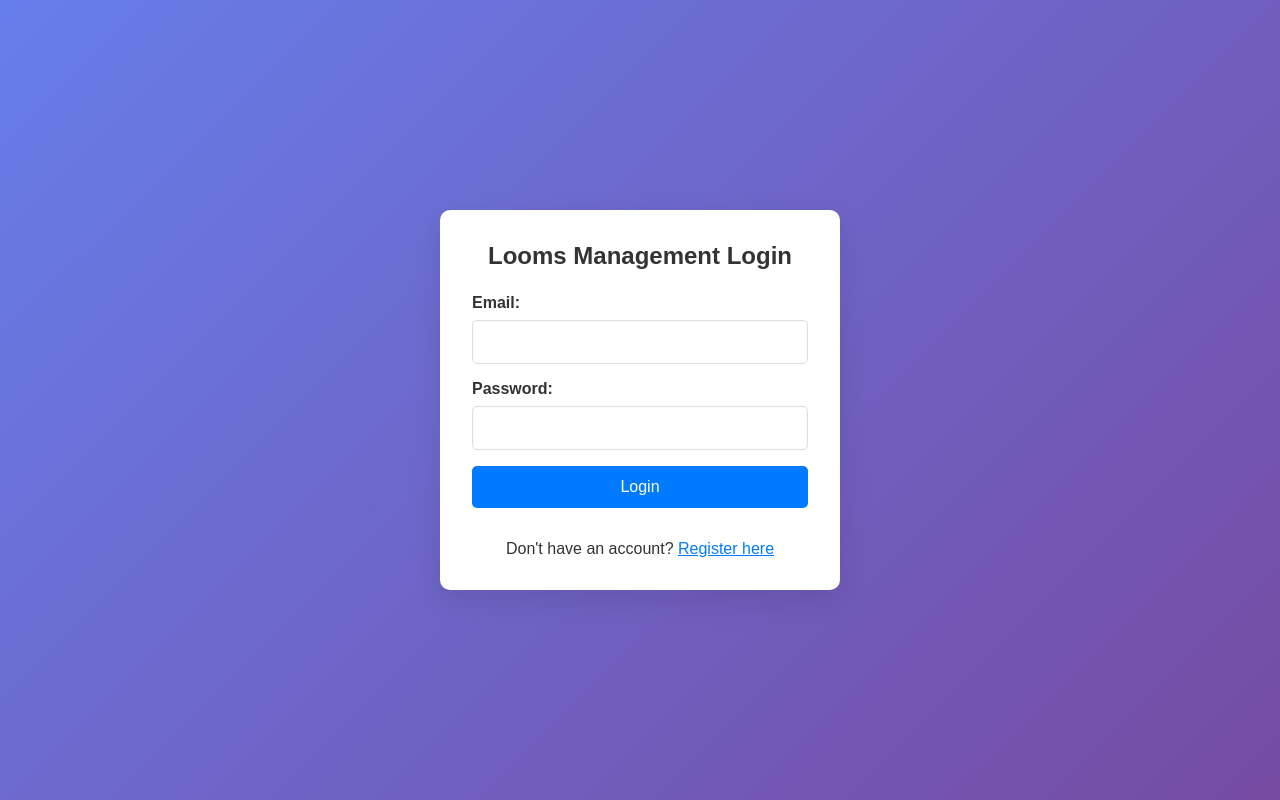
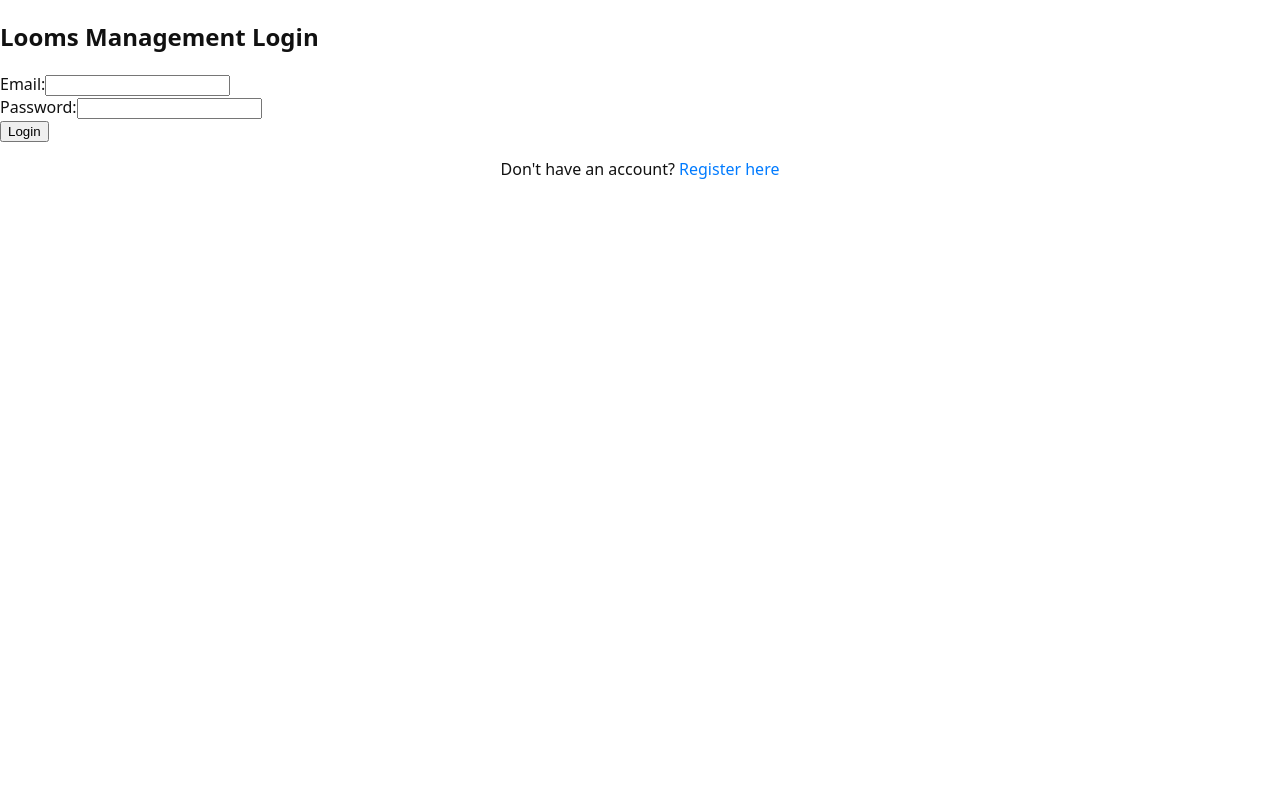
Before and after one commit to tirthgoyani11/looms-mangment-system-demo, a React (Create React App) app: page /login in a window 1280 px wide. Built offline with nearby package versions, Linux system fonts and the light colour scheme; the HTML template or start-up script is replaced by a standard one.

Commit message:
Update index.css

```diff
--- a/src/index.css
+++ b/src/index.css
@@ -1,115 +1,6 @@
-/* Global Styles */
-* {
-  margin: 0;
-  padding: 0;
-  box-sizing: border-box;
-}
-
-body {
-  font-family: 'Arial', sans-serif;
-  background-color: #f5f5f5;
-  color: #333;
-}
-
-.App {
-  min-height: 100vh;
-}
-
-/* Authentication Pages */
-.auth-container {
-  display: flex;
-  justify-content: center;
-  align-items: center;
-  min-height: 100vh;
-  background: linear-gradient(135deg, #667eea 0%, #764ba2 100%);
-}
-
-.auth-form {
-  background: white;
-  padding: 2rem;
-  border-radius: 10px;
-  box-shadow: 0 10px 30px rgba(0,0,0,0.1);
-  width: 100%;
-  max-width: 400px;
-}
-
-.auth-form h2 {
-  text-align: center;
-  margin-bottom: 1.5rem;
-  color: #333;
-}
-
-.form-group {
-  margin-bottom: 1rem;
-}
-
-.form-group label {
-  display: block;
-  margin-bottom: 0.5rem;
-  font-weight: bold;
-}
-
-.form-group input {
-  width: 100%;
-  padding: 0.75rem;
-  border: 1px solid #ddd;
-  border-radius: 5px;
-  font-size: 1rem;
-}
-
-.btn-primary {
-  background-color: #007bff;
-  color: white;
-  border: none;
-  padding: 0.75rem 1.5rem;
-  border-radius: 5px;
-  cursor: pointer;
-  font-size: 1rem;
-  width: 100%;
-  margin-bottom: 1rem;
-}
-
-.btn-primary:hover {
-  background-color: #0056b3;
-}
-
-/* Dashboard Styles */
-.dashboard {
-  padding: 2rem;
-}
-
-.dashboard-header {
-  margin-bottom: 2rem;
-}
-
-.dashboard-header h1 {
-  color: #333;
-  margin-bottom: 0.5rem;
-}
-
-.stats-grid {
-  display: grid;
-  grid-template-columns: repeat(auto-fit, minmax(250px, 1fr));
-  gap: 1rem;
-  margin-bottom: 2rem;
-}
-
-.stat-card {
-  background: white;
-  padding: 1.5rem;
-  border-radius: 8px;
-  box-shadow: 0 2px 10px rgba(0,0,0,0.1);
-  text-align: center;
-}
-
-.stat-card h3 {
-  color: #666;
-  font-size: 0.9rem;
-  margin-bottom: 0.5rem;
-}
-
-.stat-card .stat-number {
-  font-size: 2rem;
-  font-weight: bold;
-  color: #007bff;
-}
+:root { --pad: 16px; }
+* { box-sizing: border-box; }
+body { margin: 0; font-family: system-ui, -apple-system, Segoe UI, Roboto, sans-serif; background: #fff; color: #111; }
+a { color: #0b5; text-decoration: none; }
+a:hover { text-decoration: underline; }
+nav a { color: #0366d6; }
```
